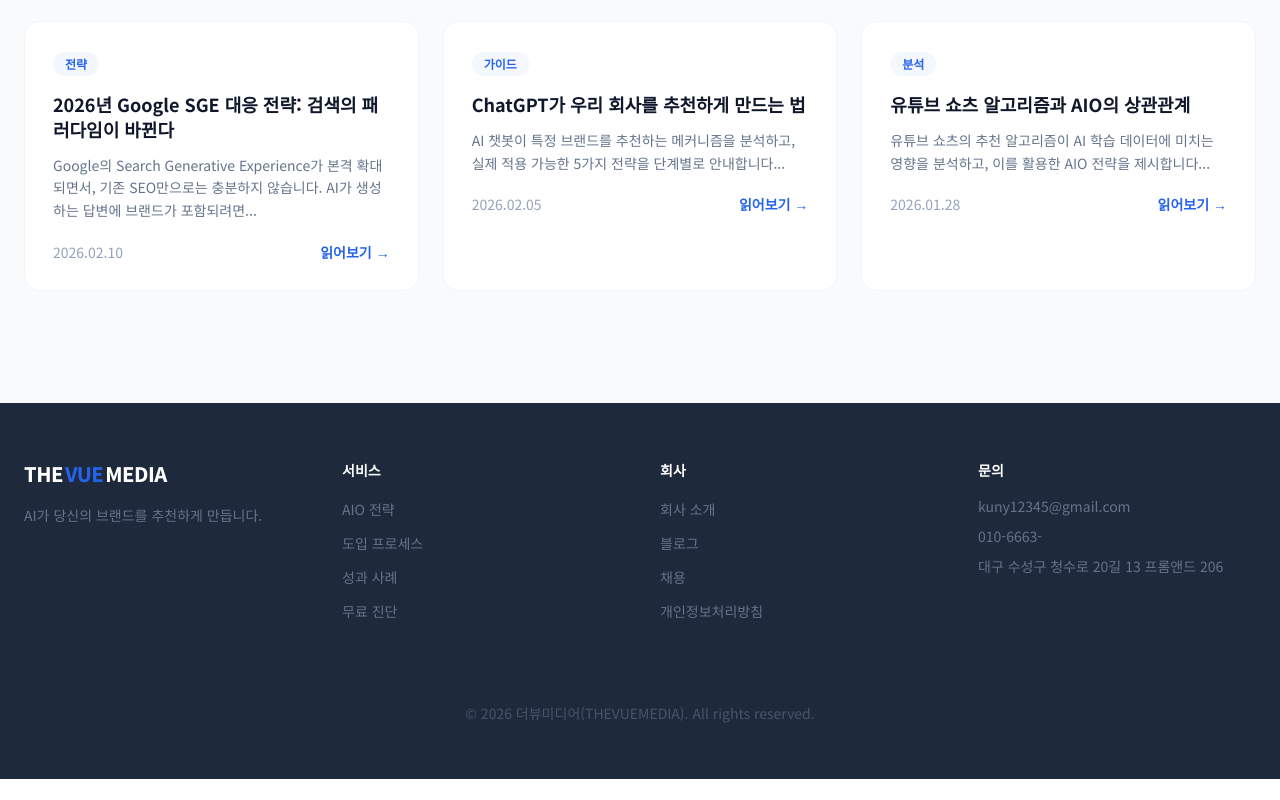
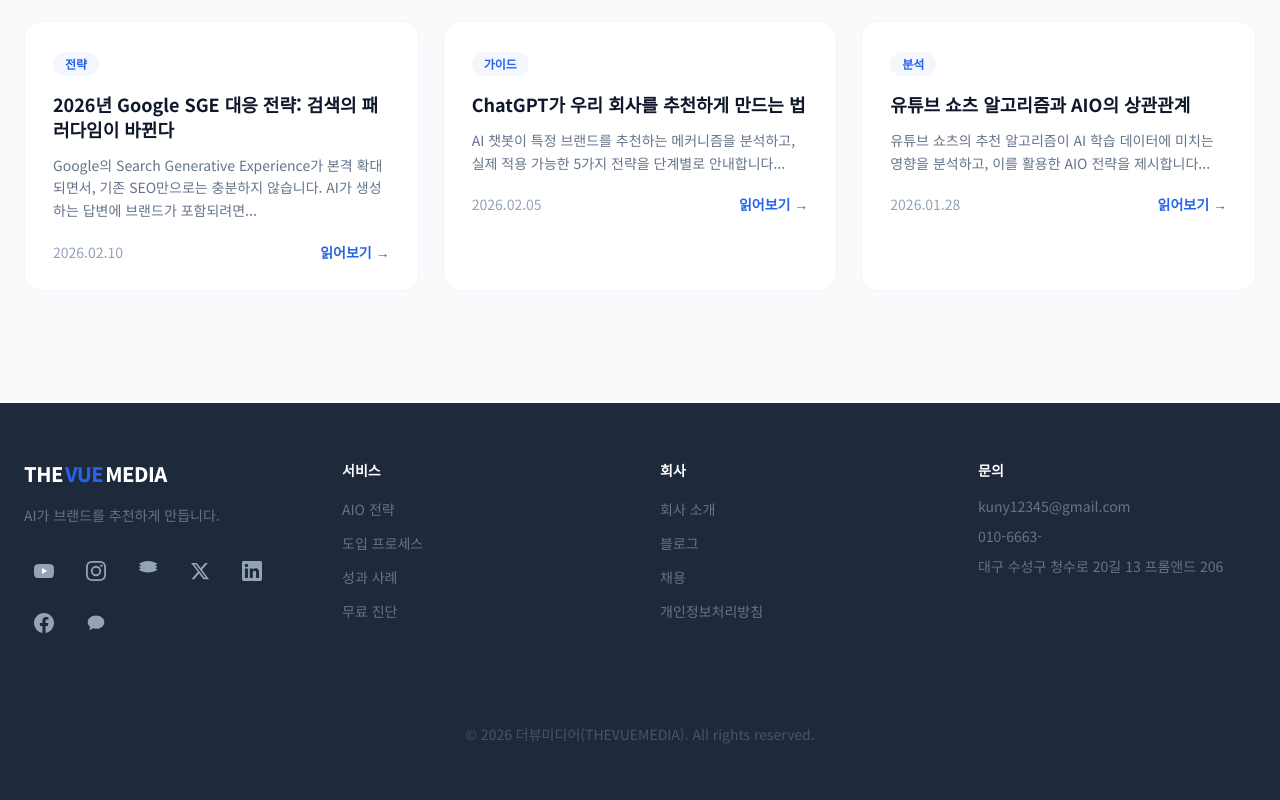
Before and after one commit to kuny12345/thevuemedia, a Next.js app: page / in a window 1280 px wide. Shown: the part 5404-6204 px from the top of the page. Before the commit the page ends 6183 px from the top, so only its background shows below. Built offline with nearby package versions, Linux system fonts and the light colour scheme.

Commit message:
sns추가

```diff
--- a/src/app/layout.tsx
+++ b/src/app/layout.tsx
@@ -12,6 +12,39 @@ export default function RootLayout({
 }: Readonly<{
   children: React.ReactNode;
 }>) {
+  const organizationSchema = {
+    "@context": "https://schema.org",
+    "@type": "Organization",
+    name: "더뷰미디어",
+    alternateName: "THEVUEMEDIA",
+    url: "https://thevuemedia.com",
+    logo: "https://thevuemedia.com/logo.png",
+    description:
+      "AIO(Artificial Intelligence Optimization) 전문 서비스. ChatGPT, Gemini, Copilot이 고객에게 브랜드를 업계 1위로 추천하도록 설계합니다.",
+    sameAs: [
+      "https://www.youtube.com/@thevuemedia",
+      "https://www.instagram.com/_thevuemedia_",
+      "https://www.threads.net/@_thevuemedia_",
+      "https://twitter.com/_thevuemedia_",
+      "https://www.linkedin.com/company/_thevuemedia_",
+      "https://www.facebook.com/_thevuemedia_",
+      "https://pf.kakao.com/_thevuemedia_",
+    ],
+    contactPoint: {
+      "@type": "ContactPoint",
+      email: "kuny12345@gmail.com",
+      telephone: "010-6663-0000",
+      contactType: "customer service",
+    },
+    address: {
+      "@type": "PostalAddress",
+      addressLocality: "대구",
+      addressRegion: "수성구",
+      streetAddress: "청수로 20길 13 프롬앤드 206",
+      addressCountry: "KR",
+    },
+  };
+
   return (
     <html lang="ko">
       <head>
@@ -25,6 +58,12 @@ export default function RootLayout({
           href="https://fonts.googleapis.com/css2?family=Noto+Sans+KR:wght@300;400;500;600;700;800;900&display=swap"
           rel="stylesheet"
         />
+        <script
+          type="application/ld+json"
+          dangerouslySetInnerHTML={{
+            __html: JSON.stringify(organizationSchema),
+          }}
+        />
       </head>
       <body className="antialiased">{children}</body>
     </html>
--- a/src/components/Footer.tsx
+++ b/src/components/Footer.tsx
@@ -13,9 +13,94 @@ export default function Footer() {
               <span className="text-primary">VUE</span>
               <span className="text-white">MEDIA</span>
             </a>
-            <p className="text-gray-500 text-sm leading-relaxed">
-              AI가 당신의 브랜드를 추천하게 만듭니다.
+            <p className="text-gray-500 text-sm leading-relaxed mb-6">
+              AI가 브랜드를 추천하게 만듭니다.
             </p>
+
+            {/* Social Media Links - SEO Optimized */}
+            <nav aria-label="소셜 미디어 채널">
+              <ul className="flex flex-wrap gap-3">
+                {[
+                  {
+                    name: "YouTube",
+                    url: "https://www.youtube.com/@thevuemedia",
+                    icon: (
+                      <svg viewBox="0 0 24 24" fill="currentColor" className="w-5 h-5">
+                        <path d="M23.498 6.186a3.016 3.016 0 0 0-2.122-2.136C19.505 3.545 12 3.545 12 3.545s-7.505 0-9.377.505A3.017 3.017 0 0 0 .502 6.186C0 8.07 0 12 0 12s0 3.93.502 5.814a3.016 3.016 0 0 0 2.122 2.136c1.871.505 9.376.505 9.376.505s7.505 0 9.377-.505a3.015 3.015 0 0 0 2.122-2.136C24 15.93 24 12 24 12s0-3.93-.502-5.814z" />
+                        <path fill="#fff" d="M9.545 15.568V8.432L15.818 12z" />
+                      </svg>
+                    ),
+                  },
+                  {
+                    name: "Instagram",
+                    url: "https://www.instagram.com/_thevuemedia_",
+                    icon: (
+                      <svg viewBox="0 0 24 24" fill="currentColor" className="w-5 h-5">
+                        <path d="M12 2.163c3.204 0 3.584.012 4.85.07 3.252.148 4.771 1.691 4.919 4.919.058 1.265.069 1.645.069 4.849 0 3.205-.012 3.584-.069 4.849-.149 3.225-1.664 4.771-4.919 4.919-1.266.058-1.644.07-4.85.07-3.204 0-3.584-.012-4.849-.07-3.26-.149-4.771-1.699-4.919-4.92-.058-1.265-.07-1.644-.07-4.849 0-3.204.013-3.583.07-4.849.149-3.227 1.664-4.771 4.919-4.919 1.266-.057 1.645-.069 4.849-.069zM12 0C8.741 0 8.333.014 7.053.072 2.695.272.273 2.69.073 7.052.014 8.333 0 8.741 0 12c0 3.259.014 3.668.072 4.948.2 4.358 2.618 6.78 6.98 6.98C8.333 23.986 8.741 24 12 24c3.259 0 3.668-.014 4.948-.072 4.354-.2 6.782-2.618 6.979-6.98.059-1.28.073-1.689.073-4.948 0-3.259-.014-3.667-.072-4.947-.196-4.354-2.617-6.78-6.979-6.98C15.668.014 15.259 0 12 0zm0 5.838a6.162 6.162 0 1 0 0 12.324 6.162 6.162 0 0 0 0-12.324zM12 16a4 4 0 1 1 0-8 4 4 0 0 1 0 8zm6.406-11.845a1.44 1.44 0 1 0 0 2.881 1.44 1.44 0 0 0 0-2.881z" />
+                      </svg>
+                    ),
+                  },
+                  {
+                    name: "Threads",
+                    url: "https://www.threads.net/@_thevuemedia_",
+                    icon: (
+                      <svg viewBox="0 0 24 24" fill="currentColor" className="w-5 h-5">
+                        <path d="M12.186 0C7.91 0 4.129 1.314 1.314 3.343c-.09.06-.18.12-.27.18v.03c.09.06.18.12.27.18C4.129 5.76 7.91 7.074 12.186 7.074c4.276 0 8.057-1.314 10.872-3.343.09-.06.18-.12.27-.18v-.03c-.09-.06-.18-.12-.27-.18C20.243 1.314 16.462 0 12.186 0zm0 3.343c-4.276 0-8.057 1.314-10.872 3.343-.09.06-.18.12-.27.18v.03c.09.06.18.12.27.18C4.129 9.103 7.91 10.417 12.186 10.417c4.276 0 8.057-1.314 10.872-3.343.09-.06.18-.12.27-.18v-.03c-.09-.06-.18-.12-.27-.18-2.815-2.029-6.596-3.343-10.872-3.343zm0 3.343c-4.276 0-8.057 1.314-10.872 3.343-.09.06-.18.12-.27.18v.03c.09.06.18.12.27.18C4.129 12.446 7.91 13.76 12.186 13.76c4.276 0 8.057-1.314 10.872-3.343.09-.06.18-.12.27-.18v-.03c-.09-.06-.18-.12-.27-.18-2.815-2.029-6.596-3.343-10.872-3.343z" />
+                      </svg>
+                    ),
+                  },
+                  {
+                    name: "X (Twitter)",
+                    url: "https://twitter.com/_thevuemedia_",
+                    icon: (
+                      <svg viewBox="0 0 24 24" fill="currentColor" className="w-5 h-5">
+                        <path d="M18.244 2.25h3.308l-7.227 8.26 8.502 11.24H16.17l-5.214-6.817L4.99 21.75H1.68l7.73-8.835L1.254 2.25H8.08l4.713 6.231zm-1.161 17.52h1.833L7.084 4.126H5.117z" />
+                      </svg>
+                    ),
+                  },
+                  {
+                    name: "LinkedIn",
+                    url: "https://www.linkedin.com/company/_thevuemedia_",
+                    icon: (
+                      <svg viewBox="0 0 24 24" fill="currentColor" className="w-5 h-5">
+                        <path d="M20.447 20.452h-3.554v-5.569c0-1.328-.027-3.037-1.852-3.037-1.853 0-2.136 1.445-2.136 2.939v5.667H9.351V9h3.414v1.561h.046c.477-.9 1.637-1.85 3.37-1.85 3.601 0 4.267 2.37 4.267 5.455v6.286zM5.337 7.433c-1.144 0-2.063-.926-2.063-2.065 0-1.138.92-2.063 2.063-2.063 1.14 0 2.064.925 2.064 2.063 0 1.139-.925 2.065-2.064 2.065zm1.782 13.019H3.555V9h3.564v11.452zM22.225 0H1.771C.792 0 0 .774 0 1.729v20.542C0 23.227.792 24 1.771 24h20.451C23.2 24 24 23.227 24 22.271V1.729C24 .774 23.2 0 22.222 0h.003z" />
+                      </svg>
+                    ),
+                  },
+                  {
+                    name: "Facebook",
+                    url: "https://www.facebook.com/_thevuemedia_",
+                    icon: (
+                      <svg viewBox="0 0 24 24" fill="currentColor" className="w-5 h-5">
+                        <path d="M24 12.073c0-6.627-5.373-12-12-12s-12 5.373-12 12c0 5.99 4.388 10.954 10.125 11.854v-8.385H7.078v-3.47h3.047V9.43c0-3.007 1.792-4.669 4.533-4.669 1.312 0 2.686.235 2.686.235v2.953H15.83c-1.491 0-1.956.925-1.956 1.874v2.25h3.328l-.532 3.47h-2.796v8.385C19.612 23.027 24 18.062 24 12.073z" />
+                      </svg>
+                    ),
+                  },
+                  {
+                    name: "Kakao Channel",
+                    url: "https://pf.kakao.com/_thevuemedia_",
+                    icon: (
+                      <svg viewBox="0 0 24 24" fill="currentColor" className="w-5 h-5">
+                        <path d="M12 3C6.48 3 2 6.48 2 11c0 2.13 1.05 4.04 2.85 5.37L4 21l4.75-2.61C9.58 18.75 10.77 19 12 19c5.52 0 10-3.48 10-8s-4.48-8-10-8z" />
+                      </svg>
+                    ),
+                  },
+                ].map((social) => (
+                  <li key={social.name}>
+                    <a
+                      href={social.url}
+                      target="_blank"
+                      rel="me noopener noreferrer"
+                      aria-label={`더뷰미디어 ${social.name} 채널`}
+                      className="w-10 h-10 rounded-lg bg-gray-800 hover:bg-primary text-gray-400 hover:text-white flex items-center justify-center transition-all duration-200 hover:scale-110"
+                      title={`더뷰미디어 ${social.name} 채널`}
+                    >
+                      {social.icon}
+                    </a>
+                  </li>
+                ))}
+              </ul>
+            </nav>
           </div>
 
           {/* Service links */}
```
